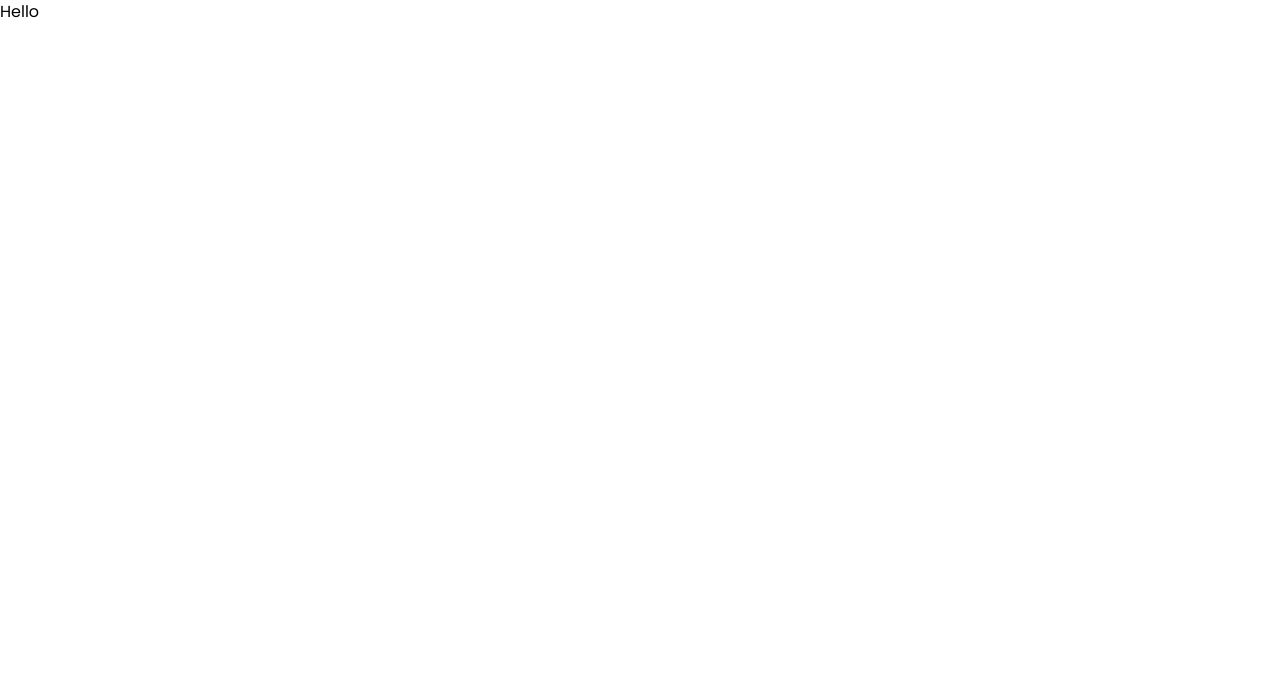
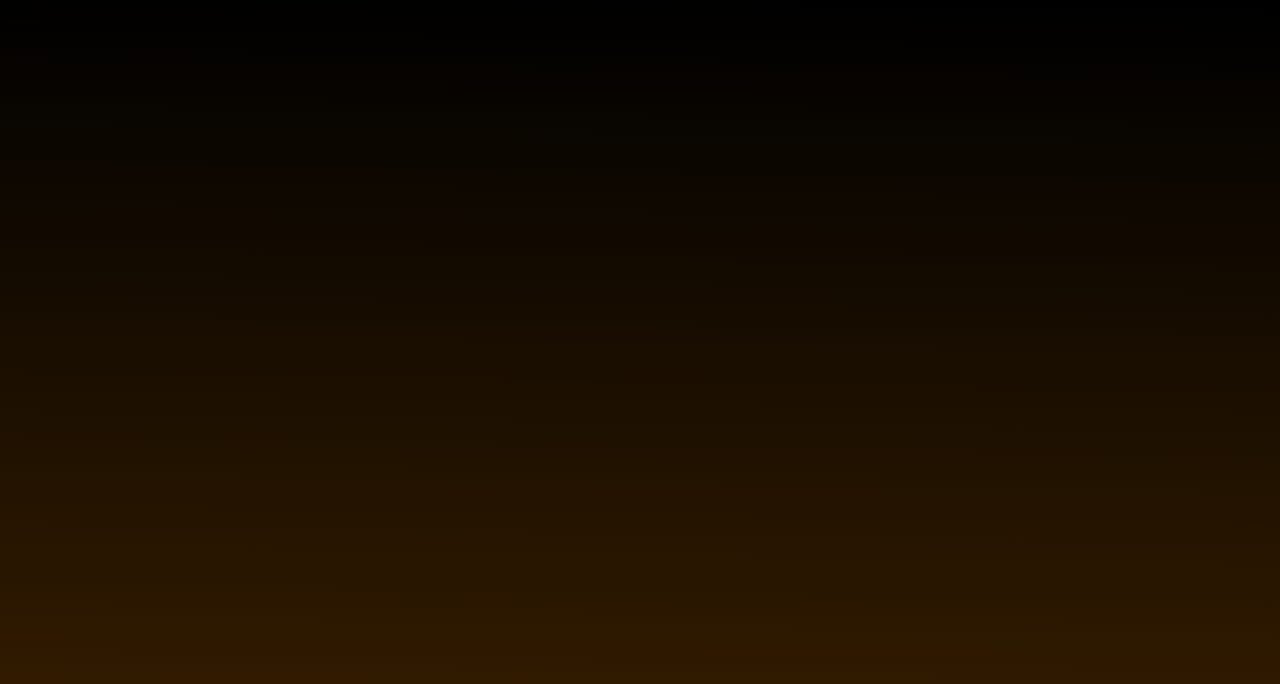
Before and after one commit to mikechess/nextjs-tut, a Next.js app: page / in a window 1280 px wide. Shown: the top 684 px of the page. Built offline with nearby package versions, Linux system fonts and the light colour scheme.

Commit message:
Configure tailwind variables

```diff
--- a/src/app/layout.tsx
+++ b/src/app/layout.tsx
@@ -20,7 +20,9 @@ export default function RootLayout({
 }) {
   return (
     <html lang="en">
-      <body className={poppins.className}>
+      <body
+        className="bg-primary-gradient font-poppins min-h-screen"
+      >
         {children}
       </body>
     </html>
--- a/tailwind.config.js
+++ b/tailwind.config.js
@@ -13,9 +13,15 @@ module.exports = {
         poppins: ["var(--font-poppins)", ...fontFamily.sans],
       },
       backgroundImage: {
-        'gradient-radial': 'radial-gradient(var(--tw-gradient-stops))',
-        'gradient-conic':
-          'conic-gradient(from 180deg at 50% 50%, var(--tw-gradient-stops))',
+        "primary-gradient":
+        "linear-gradient(180.96deg, #000000 0.82%, #4A2800 129.1%)",
+      },
+      colors: {
+        primary: {
+          light: "3fcc182",
+          DEFAULT: "#FA9021",
+          dark: "#af5b04",
+        },
       },
     },
   },
```
